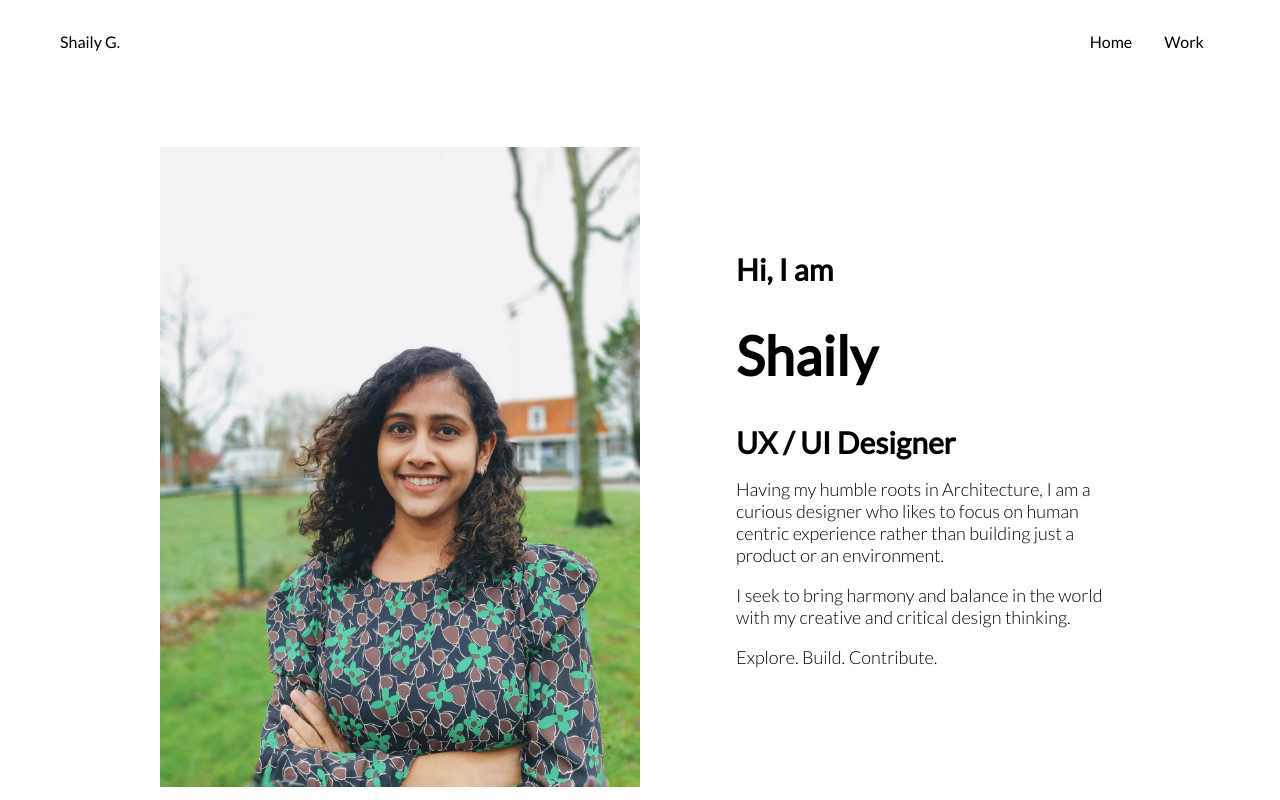
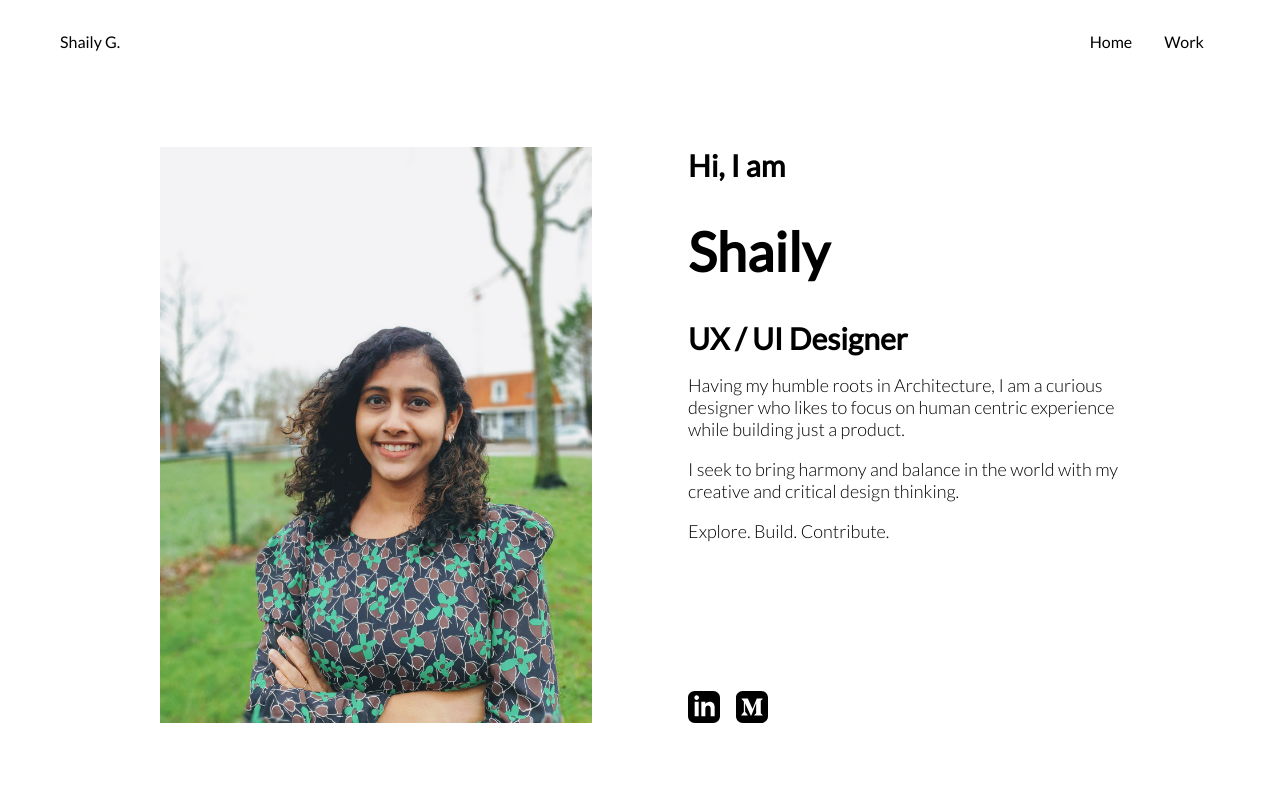
Before and after one commit to mitul45/shaily-portfolio, a Next.js app: page / in a window 1280 px wide. Shown: the top 800 px of the page. Built offline with nearby package versions, Linux system fonts and the light colour scheme.

Commit message:
Add social logos

```diff
--- a/pages/index.tsx
+++ b/pages/index.tsx
@@ -27,19 +27,49 @@ const Home: NextPage = () => (
           <Image src={ProfileImage} alt="Profile photo" />
         </div>
         <div className={styles.heroContent}>
+          <div>
             <h4 className={styles.heroSubTitle}>Hi, I am</h4>
             <h1 className={styles.heroTitle}>Shaily</h1>
             <h4 className={styles.heroSubTitle}>UX / UI Designer</h4>
             <p>
-            Having my humble roots in Architecture, I am a curious designer who
-            likes to focus on human centric experience rather than building just
-            a product or an environment.
+              Having my humble roots in Architecture, I am a curious designer
+              who likes to focus on human centric experience while building just
+              a product.
             </p>
             <p>
               I seek to bring harmony and balance in the world with my creative
               and critical design thinking.
             </p>
             <p>Explore. Build. Contribute.</p>
+          </div>
+          <div>
+            <a
+              className={styles.linkedin}
+              href="https://www.linkedin.com/in/shaily-gandhi/"
+              target="_blank"
+              rel="noopener noreferrer"
+            >
+              <Image
+                src="/LinkedIn.svg"
+                alt="LinkedIn Logo"
+                width={32}
+                height={32}
+              />
+            </a>
+            <a
+              className={styles.item}
+              href="https://medium.com/@shailymgandhi"
+              target="_blank"
+              rel="noopener noreferrer"
+            >
+              <Image
+                src="/Medium.svg"
+                alt="Medium Logo"
+                width={32}
+                height={32}
+              />
+            </a>
+          </div>
         </div>
       </div>
       <div className="container">
--- a/styles/Home.module.css
+++ b/styles/Home.module.css
@@ -1,17 +1,19 @@
 .hero {
   display: flex;
+  justify-content: space-between;
   /* height: calc(100vh - 52px); */
-  align-items: center;
   margin: 96px auto;
 }
 
 .profile {
-  width: 50%;
+  width: 45%;
 }
 
 .heroContent {
-  width: 50%;
-  padding-left: 96px;
+  display: flex;
+  flex-direction: column;
+  justify-content: space-between;
+  width: 45%;
 }
 
 .heroTitle {
@@ -34,3 +36,7 @@
   gap: 32px;
   margin-bottom: 84px;
 }
+
+.linkedin {
+  margin-right: 16px;
+}
```
Also changed, not shown: public/LinkedIn.svg (added), public/Medium.svg (added). Lines whose indentation alone changed are shown as unchanged.
